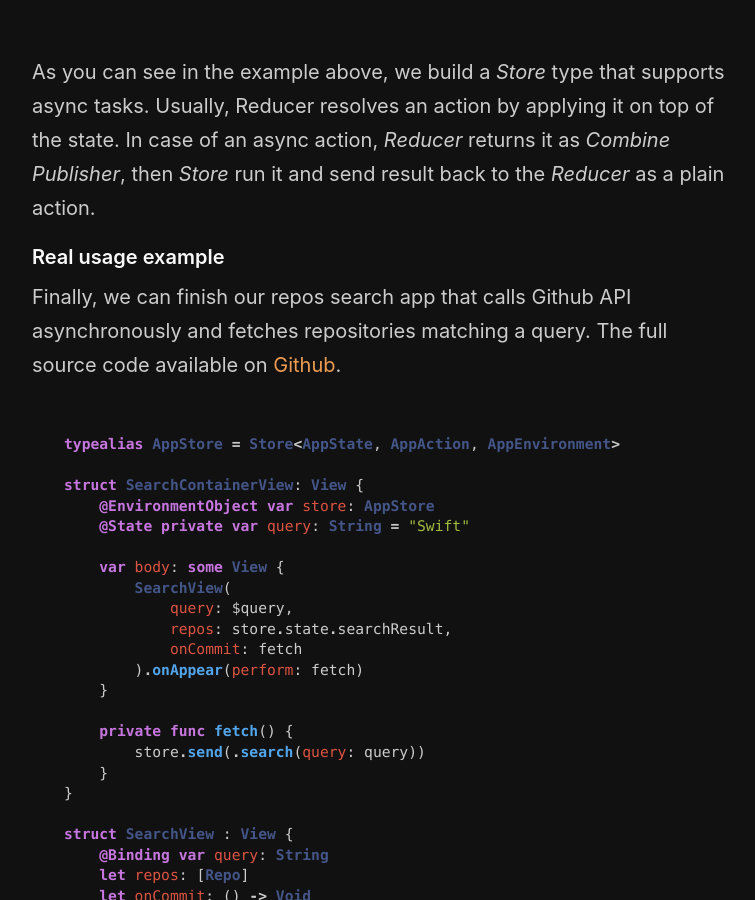
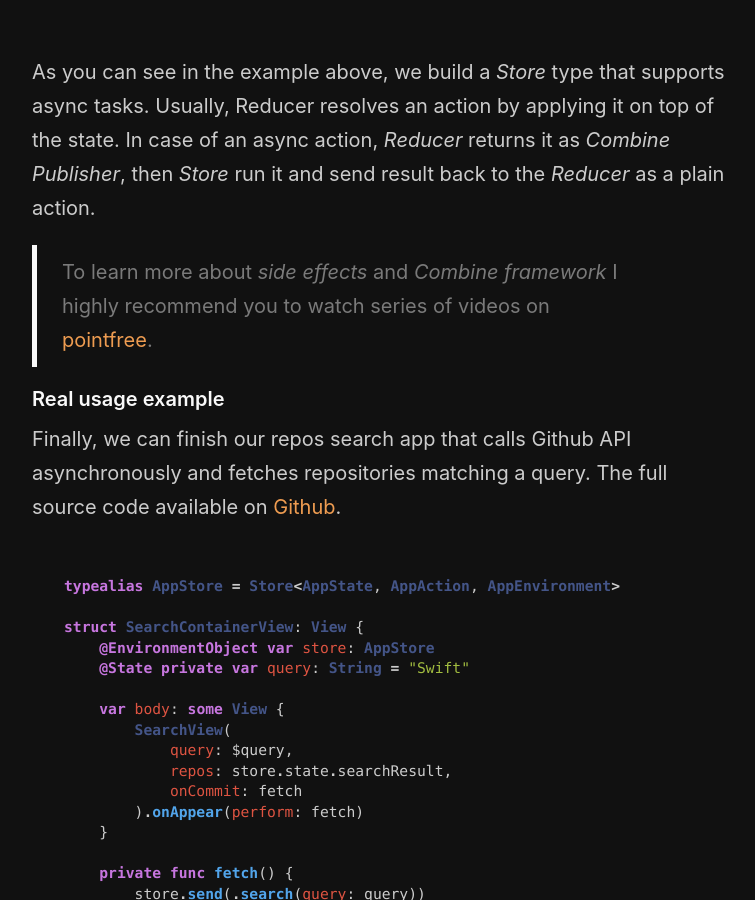
Before and after one commit to mecid/mecid.github.io, a Jekyll site: the page built from _posts/2019-09-18-redux-like-state-container-in-swiftui.md, in a window 1280 px wide and 900 px high, scrolled down 4871 px. Shown: the whole window, without its empty margins (258-1013 px from the left). Built offline with Jekyll 4.4.1, drawn with Linux system fonts in a browser that asks for light colours.

Commit message:
Update 2019-09-18-redux-like-state-container-in-swiftui.md

```diff
--- a/_posts/2019-09-18-redux-like-state-container-in-swiftui.md
+++ b/_posts/2019-09-18-redux-like-state-container-in-swiftui.md
@@ -139,6 +139,8 @@ final class Store<State, Action, Environment>: ObservableObject {
 
 As you can see in the example above, we build a *Store* type that supports async tasks. Usually, Reducer resolves an action by applying it on top of the state. In case of an async action, *Reducer* returns it as *Combine Publisher*, then *Store* run it and send result back to the *Reducer* as a plain action.
 
+> To learn more about *side effects* and *Combine framework* I highly recommend you to watch series of videos on [pointfree](https://www.pointfree.co/episodes/ep81-the-combine-framework-and-effects-part-2).
+
 #### Real usage example
 Finally, we can finish our repos search app that calls Github API asynchronously and fetches repositories matching a query. The full source code available on [Github](https://github.com/mecid/redux-like-state-container-in-swiftui).
 
```
